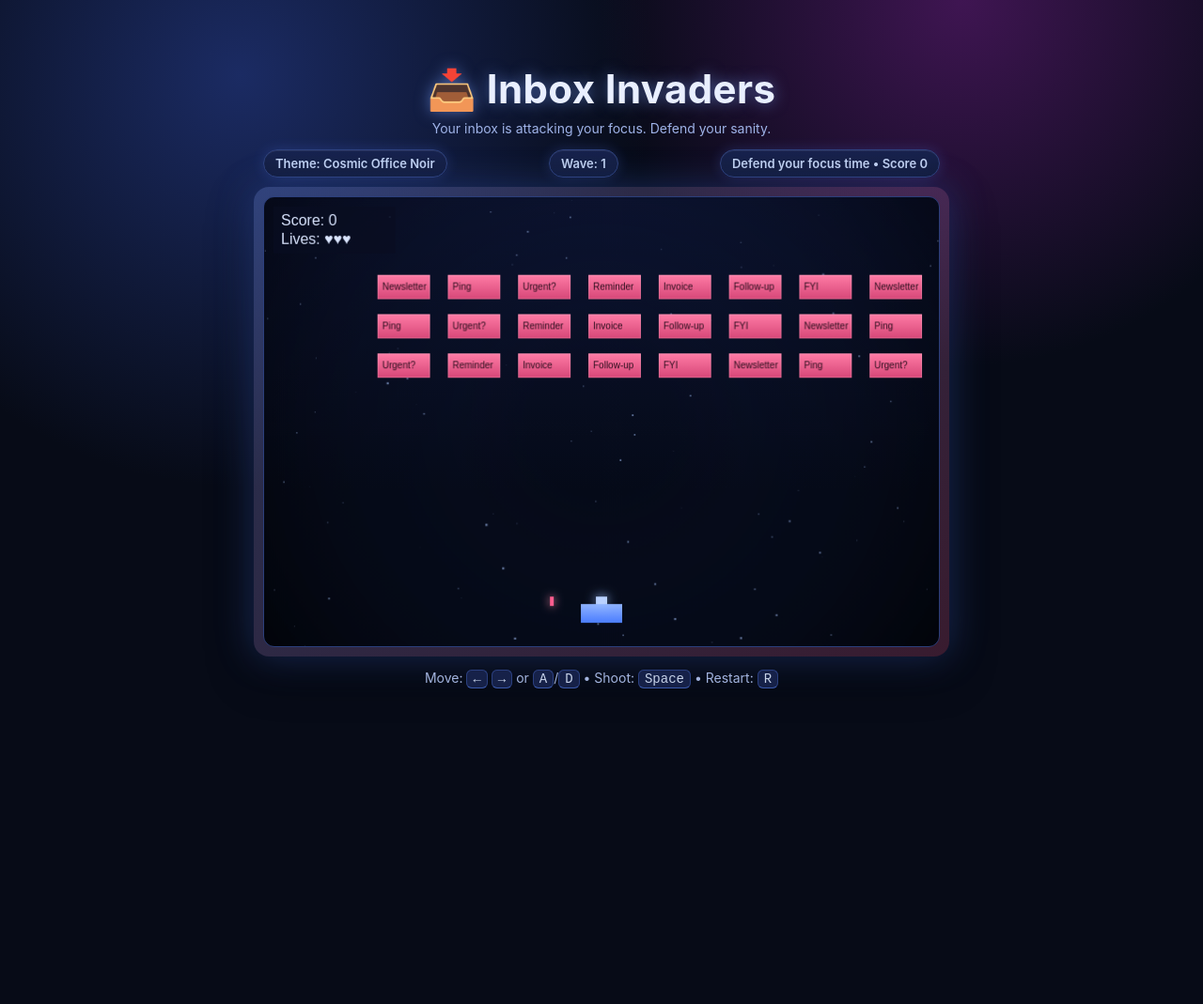
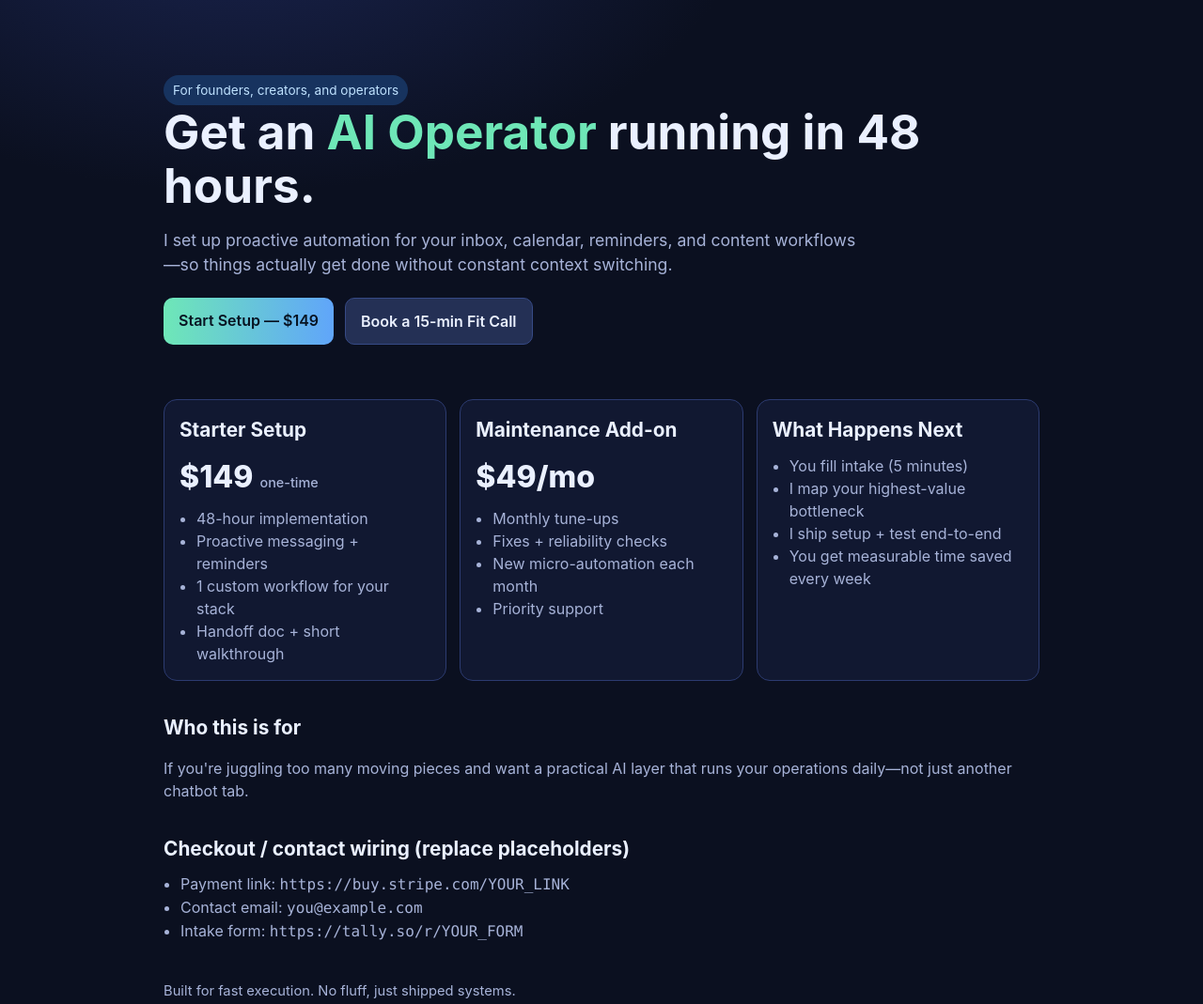
Before and after one commit to shagclawd/inbox-invaders-game, a plain HTML site: page index.html in a window 1280 px wide. Shown: the whole page at 94% size. Before the commit the page ends 800 px from the top, so only its background shows below. Drawn offline with Linux system fonts and the light colour scheme.

Commit message:
Replace game landing page with AI Operator offer page

```diff
--- a/index.html
+++ b/index.html
@@ -3,289 +3,108 @@
 <head>
   <meta charset="UTF-8" />
   <meta name="viewport" content="width=device-width, initial-scale=1.0" />
-  <title>Inbox Invaders</title>
+  <title>AI Operator Setup in 48h</title>
   <style>
-    :root{
-      --bg:#070b17;
-      --panel:#0e1630;
-      --text:#e9efff;
-      --muted:#9fb3e8;
-      --accent:#7aa2ff;
-      --danger:#ff5d8f;
-      --good:#7cf6ad;
-      --gold:#ffd166;
+    :root {
+      --bg: #0b1020;
+      --card: #121933;
+      --text: #eaf0ff;
+      --muted: #a7b3d8;
+      --accent: #6ee7b7;
+      --accent2: #60a5fa;
     }
-    *{box-sizing:border-box}
-    body{
-      margin:0;
-      font-family: Inter, ui-sans-serif, system-ui, -apple-system, Segoe UI, Roboto, sans-serif;
-      color:var(--text);
-      background:
-        radial-gradient(circle at 20% 10%, #1b2b63 0%, transparent 35%),
-        radial-gradient(circle at 80% 0%, #3f1552 0%, transparent 30%),
-        var(--bg);
-      display:grid;
-      place-items:center;
-      min-height:100vh;
-      padding:28px 16px;
+    * { box-sizing: border-box; }
+    body {
+      margin: 0;
+      font-family: Inter, ui-sans-serif, system-ui, -apple-system, Segoe UI, Roboto, Helvetica, Arial, sans-serif;
+      background: radial-gradient(1200px 700px at 20% -10%, #1a2450 0%, var(--bg) 45%);
+      color: var(--text);
+      line-height: 1.5;
     }
-    .wrap{ width:min(860px, 100%); text-align:center; }
-    h1{
-      margin:0 0 8px;
-      font-size:clamp(28px, 4vw, 42px);
-      letter-spacing:.4px;
-      text-shadow:0 0 16px rgba(122,162,255,.55);
+    .wrap { max-width: 980px; margin: 0 auto; padding: 24px; }
+    .hero { padding: 56px 0 24px; }
+    h1 { font-size: clamp(2rem, 5vw, 3.2rem); margin: 0 0 12px; line-height: 1.1; }
+    .sub { color: var(--muted); max-width: 750px; font-size: 1.1rem; }
+    .pill { display: inline-block; background: #17335f; color: #bfe2ff; padding: 6px 10px; border-radius: 999px; font-size: .85rem; }
+    .cta { display: flex; gap: 12px; margin-top: 22px; flex-wrap: wrap; }
+    .btn {
+      padding: 12px 16px; border-radius: 10px; border: 0; cursor: pointer; font-weight: 600;
+      text-decoration: none; display: inline-block;
     }
-    .sub{ margin:0 0 14px; color:var(--muted); font-size:14px; }
-    .hud{
-      width:720px; max-width:100%; margin:0 auto 10px;
-      display:flex; justify-content:space-between; gap:8px;
-      color:#cfe0ff; font-weight:600; font-size:13px;
-      opacity:.95;
-    }
-    .chip{
-      background:linear-gradient(180deg, #1a2551, #111a38);
-      border:1px solid #314582;
-      border-radius:999px; padding:6px 12px;
-      box-shadow: inset 0 1px 0 rgba(255,255,255,.08), 0 0 14px rgba(92,130,255,.22);
-    }
-    .frame{
-      position:relative;
-      display:inline-block;
-      border-radius:16px;
-      padding:10px;
-      background:linear-gradient(135deg, rgba(126,160,255,.26), rgba(255,93,143,.2));
-      box-shadow:0 0 40px rgba(73,123,255,.3), 0 16px 50px rgba(0,0,0,.45);
-    }
-    canvas{
-      width:720px;
-      max-width:100%;
-      height:auto;
-      border-radius:12px;
-      border:1px solid #2b3f7c;
-      background:linear-gradient(#0c1330, #050915 65%);
-      display:block;
-    }
-    .hint{ opacity:.9; margin-top:10px; font-size:14px; color:#b5c7f5; }
-    .hint kbd{background:#18244e;border:1px solid #2f458a;border-bottom-color:#4062bb;padding:1px 6px;border-radius:6px;color:#dce8ff}
+    .btn.primary { background: linear-gradient(90deg, var(--accent), var(--accent2)); color: #071321; }
+    .btn.secondary { background: #243055; color: var(--text); border: 1px solid #364a86; }
+    .grid { display: grid; grid-template-columns: repeat(auto-fit, minmax(240px, 1fr)); gap: 14px; margin-top: 22px; }
+    .card { background: rgba(18,25,51,.9); border: 1px solid #2c3b70; border-radius: 14px; padding: 16px; }
+    h2 { margin: 0 0 10px; font-size: 1.3rem; }
+    .price { font-size: 2rem; font-weight: 800; margin: 8px 0; }
+    ul { margin: 8px 0 0 18px; padding: 0; color: var(--muted); }
+    .section { margin-top: 34px; }
+    .proof { color: var(--muted); }
+    .footer { margin: 40px 0 16px; color: var(--muted); font-size: .92rem; }
+    .mono { font-family: ui-monospace, SFMono-Regular, Menlo, monospace; }
   </style>
 </head>
 <body>
   <div class="wrap">
-    <h1>📥 Inbox Invaders</h1>
-    <p class="sub">Your inbox is attacking your focus. Defend your sanity.</p>
-
-    <div class="hud">
-      <div class="chip">Theme: Cosmic Office Noir</div>
-      <div class="chip" id="wave">Wave: 1</div>
-      <div class="chip" id="status">Defend your focus time.</div>
+    <div class="hero">
+      <span class="pill">For founders, creators, and operators</span>
+      <h1>Get an <span style="color:var(--accent)">AI Operator</span> running in 48 hours.</h1>
+      <p class="sub">I set up proactive automation for your inbox, calendar, reminders, and content workflows—so things actually get done without constant context switching.</p>
+      <div class="cta">
+        <a class="btn primary" href="#buy">Start Setup — $149</a>
+        <a class="btn secondary" href="#call">Book a 15-min Fit Call</a>
+      </div>
     </div>
 
-    <div class="frame">
-      <canvas id="game" width="720" height="480"></canvas>
+    <div class="grid section" id="buy">
+      <div class="card">
+        <h2>Starter Setup</h2>
+        <div class="price">$149 <span style="font-size:.9rem;color:var(--muted);font-weight:500">one-time</span></div>
+        <ul>
+          <li>48-hour implementation</li>
+          <li>Proactive messaging + reminders</li>
+          <li>1 custom workflow for your stack</li>
+          <li>Handoff doc + short walkthrough</li>
+        </ul>
+      </div>
+      <div class="card">
+        <h2>Maintenance Add-on</h2>
+        <div class="price">$49/mo</div>
+        <ul>
+          <li>Monthly tune-ups</li>
+          <li>Fixes + reliability checks</li>
+          <li>New micro-automation each month</li>
+          <li>Priority support</li>
+        </ul>
+      </div>
+      <div class="card" id="call">
+        <h2>What Happens Next</h2>
+        <ul>
+          <li>You fill intake (5 minutes)</li>
+          <li>I map your highest-value bottleneck</li>
+          <li>I ship setup + test end-to-end</li>
+          <li>You get measurable time saved every week</li>
+        </ul>
+      </div>
     </div>
 
-    <div class="hint">
-      Move: <kbd>←</kbd> <kbd>→</kbd> or <kbd>A</kbd>/<kbd>D</kbd> • Shoot: <kbd>Space</kbd> • Restart: <kbd>R</kbd>
+    <div class="section">
+      <h2>Who this is for</h2>
+      <p class="proof">If you're juggling too many moving pieces and want a practical AI layer that runs your operations daily—not just another chatbot tab.</p>
+    </div>
+
+    <div class="section">
+      <h2>Checkout / contact wiring (replace placeholders)</h2>
+      <ul>
+        <li>Payment link: <span class="mono">https://buy.stripe.com/YOUR_LINK</span></li>
+        <li>Contact email: <span class="mono">you@example.com</span></li>
+        <li>Intake form: <span class="mono">https://tally.so/r/YOUR_FORM</span></li>
+      </ul>
+    </div>
+
+    <div class="footer">
+      Built for fast execution. No fluff, just shipped systems.
     </div>
   </div>
-
-<script>
-const c = document.getElementById('game');
-const ctx = c.getContext('2d');
-const statusEl = document.getElementById('status');
-const waveEl = document.getElementById('wave');
-
-let keys = {}, bullets = [], enemies = [], drops = [], score = 0, lives = 3, tick = 0, over = false;
-let wave = 1;
-const player = { x: c.width/2 - 22, y: c.height - 45, w: 44, h: 20, speed: 6, cooldown: 0 };
-const labels = ["Newsletter","Ping","Urgent?","Reminder","Invoice","Follow-up","FYI"];
-const stars = Array.from({length: 100}, () => ({ x: Math.random()*c.width, y: Math.random()*c.height, z: Math.random()*1.2 + .2 }));
-
-function spawnWave(){
-  enemies = [];
-  const rows = 3 + Math.floor((wave-1)/2);
-  const cols = 8;
-  const speed = 1 + (wave-1)*0.12;
-  for (let r=0; r<rows; r++) {
-    for (let i=0; i<cols; i++) {
-      enemies.push({ x: 70 + i*75, y: 55 + r*42, w: 56, h: 26, dx: speed, label: labels[(i+r)%labels.length] });
-    }
-  }
-  waveEl.textContent = `Wave: ${wave}`;
-}
-
-function drawStars(){
-  for(const s of stars){
-    s.y += 0.2 * s.z;
-    if(s.y > c.height){ s.y = -2; s.x = Math.random()*c.width; }
-    ctx.fillStyle = `rgba(170, 200, 255, ${0.25 + s.z*0.35})`;
-    ctx.fillRect(s.x, s.y, s.z*1.6, s.z*1.6);
-  }
-}
-
-function glowRect(x,y,w,h,color,blur=14){
-  ctx.save();
-  ctx.shadowColor = color;
-  ctx.shadowBlur = blur;
-  ctx.fillStyle = color;
-  ctx.fillRect(x,y,w,h);
-  ctx.restore();
-}
-
-function drawPlayer(){
-  const grad = ctx.createLinearGradient(player.x, player.y, player.x, player.y+player.h);
-  grad.addColorStop(0, '#90b4ff'); grad.addColorStop(1, '#4b7dff');
-  ctx.fillStyle = grad;
-  ctx.fillRect(player.x, player.y, player.w, player.h);
-  glowRect(player.x+16, player.y-8, 12, 8, '#9cc0ff', 12);
-  ctx.fillStyle = '#b9d1ff';
-  ctx.fillRect(player.x+16, player.y-8, 12, 8);
-}
-
-function drawBullet(b){
-  glowRect(b.x, b.y, 4, 10, b.enemy ? '#ff93b2' : '#ffd166', 10);
-  ctx.fillStyle = b.enemy ? '#ff5d8f' : '#ffd166';
-  ctx.fillRect(b.x, b.y, 4, 10);
-}
-
-function drawEnemy(e){
-  const grad = ctx.createLinearGradient(e.x, e.y, e.x, e.y+e.h);
-  grad.addColorStop(0, '#ff7ca6'); grad.addColorStop(1, '#d74778');
-  ctx.fillStyle = grad;
-  ctx.fillRect(e.x, e.y, e.w, e.h);
-  ctx.strokeStyle = 'rgba(255,255,255,.14)';
-  ctx.strokeRect(e.x+.5, e.y+.5, e.w-1, e.h-1);
-  ctx.fillStyle = '#2e0f1f';
-  ctx.font = '10px sans-serif';
-  ctx.fillText(e.label, e.x+5, e.y+16);
-}
-
-function drawDrop(d){
-  glowRect(d.x, d.y, 16, 16, '#7cf6ad', 12);
-  ctx.fillStyle = '#7cf6ad';
-  ctx.fillRect(d.x, d.y, 16, 16);
-  ctx.fillStyle = '#123324';
-  ctx.font = '12px sans-serif';
-  ctx.fillText('+', d.x+5, d.y+12);
-}
-
-function collide(a,b){
-  return a.x < b.x+b.w && a.x+a.w > b.x && a.y < b.y+b.h && a.y+a.h > b.y;
-}
-
-function reset(){
-  bullets=[]; drops=[]; score=0; lives=3; over=false; tick=0; wave=1;
-  player.x = c.width/2 - 22;
-  spawnWave();
-}
-
-spawnWave();
-
-window.addEventListener('keydown', e => {
-  keys[e.key.toLowerCase()] = true;
-  if (e.code === 'Space') e.preventDefault();
-  if (over && e.key.toLowerCase() === 'r') reset();
-});
-window.addEventListener('keyup', e => keys[e.key.toLowerCase()] = false);
-
-function loop(){
-  tick++;
-  ctx.clearRect(0,0,c.width,c.height);
-
-  // subtle vignette bg
-  drawStars();
-  const vg = ctx.createRadialGradient(c.width/2, c.height/2, 80, c.width/2, c.height/2, 420);
-  vg.addColorStop(0, 'rgba(20,33,72,.08)'); vg.addColorStop(1, 'rgba(0,0,0,.45)');
-  ctx.fillStyle = vg; ctx.fillRect(0,0,c.width,c.height);
-
-  if(!over){
-    if((keys['arrowleft']||keys['a']) && player.x>0) player.x -= player.speed;
-    if((keys['arrowright']||keys['d']) && player.x+player.w<c.width) player.x += player.speed;
-
-    if((keys[' ']||keys['space']) && player.cooldown<=0){
-      bullets.push({x:player.x+player.w/2-2,y:player.y-10,w:4,h:10,dy:-8});
-      player.cooldown = 11;
-    }
-    if(player.cooldown>0) player.cooldown--;
-
-    bullets.forEach(b => b.y += b.dy);
-    bullets = bullets.filter(b => b.y > -20 && b.y < c.height+20);
-
-    let edge=false;
-    enemies.forEach(e=>{ e.x += e.dx; if(e.x<8 || e.x+e.w>c.width-8) edge=true; });
-    if(edge){
-      enemies.forEach(e=>{
-        e.dx *= -1;
-        e.y += 14;
-        if(e.y+e.h > player.y){ lives = 0; over = true; }
-      });
-    }
-
-    bullets.forEach(b=>{
-      enemies.forEach(e=>{
-        if(!e.dead && !b.enemy && collide(b,e)){
-          e.dead=true; b.y=-99; score+=10;
-          if(Math.random()<0.08) drops.push({x:e.x+20,y:e.y,w:16,h:16,dy:2});
-        }
-      });
-    });
-
-    enemies = enemies.filter(e=>!e.dead);
-    drops.forEach(d=>d.y += d.dy);
-    drops = drops.filter(d=>d.y < c.height+20);
-
-    drops.forEach(d=>{
-      if(collide({x:d.x,y:d.y,w:16,h:16}, player)){
-        d.y = 9999;
-        lives = Math.min(5, lives+1);
-      }
-    });
-
-    if(enemies.length===0){ wave++; spawnWave(); }
-
-    if(tick % Math.max(80, 120 - wave*4) === 0){
-      const shooter = enemies[Math.floor(Math.random()*enemies.length)];
-      if(shooter) bullets.push({x:shooter.x+shooter.w/2,y:shooter.y+shooter.h,w:4,h:10,dy:4,enemy:true});
-    }
-
-    bullets.forEach(b=>{
-      if(b.enemy && collide({x:b.x,y:b.y,w:4,h:10}, player)){
-        b.y = 9999;
-        lives--;
-        if(lives<=0) over = true;
-      }
-    });
-  }
-
-  // entities
-  drawPlayer(); bullets.forEach(drawBullet); enemies.forEach(drawEnemy); drops.forEach(drawDrop);
-
-  // score panel
-  ctx.fillStyle = 'rgba(9,14,34,.7)';
-  ctx.fillRect(10, 10, 130, 50);
-  ctx.fillStyle = '#dbe6ff';
-  ctx.font = '16px sans-serif';
-  ctx.fillText(`Score: ${score}`, 18, 30);
-  ctx.fillText(`Lives: ${'♥'.repeat(lives)}`, 18, 50);
-
-  if(over){
-    ctx.fillStyle='rgba(0,0,0,.58)';
-    ctx.fillRect(0,0,c.width,c.height);
-    ctx.textAlign = 'center';
-    ctx.fillStyle='#fff';
-    ctx.font='bold 42px sans-serif';
-    ctx.fillText('Inbox Overload!', c.width/2, 210);
-    ctx.font='20px sans-serif';
-    ctx.fillStyle='#cfe0ff';
-    ctx.fillText('Press R to restart', c.width/2, 248);
-    ctx.textAlign = 'left';
-  }
-
-  statusEl.textContent = over ? 'Inbox reached critical mass 🚨' : `Defend your focus time • Score ${score}`;
-  requestAnimationFrame(loop);
-}
-loop();
-</script>
 </body>
 </html>
```
